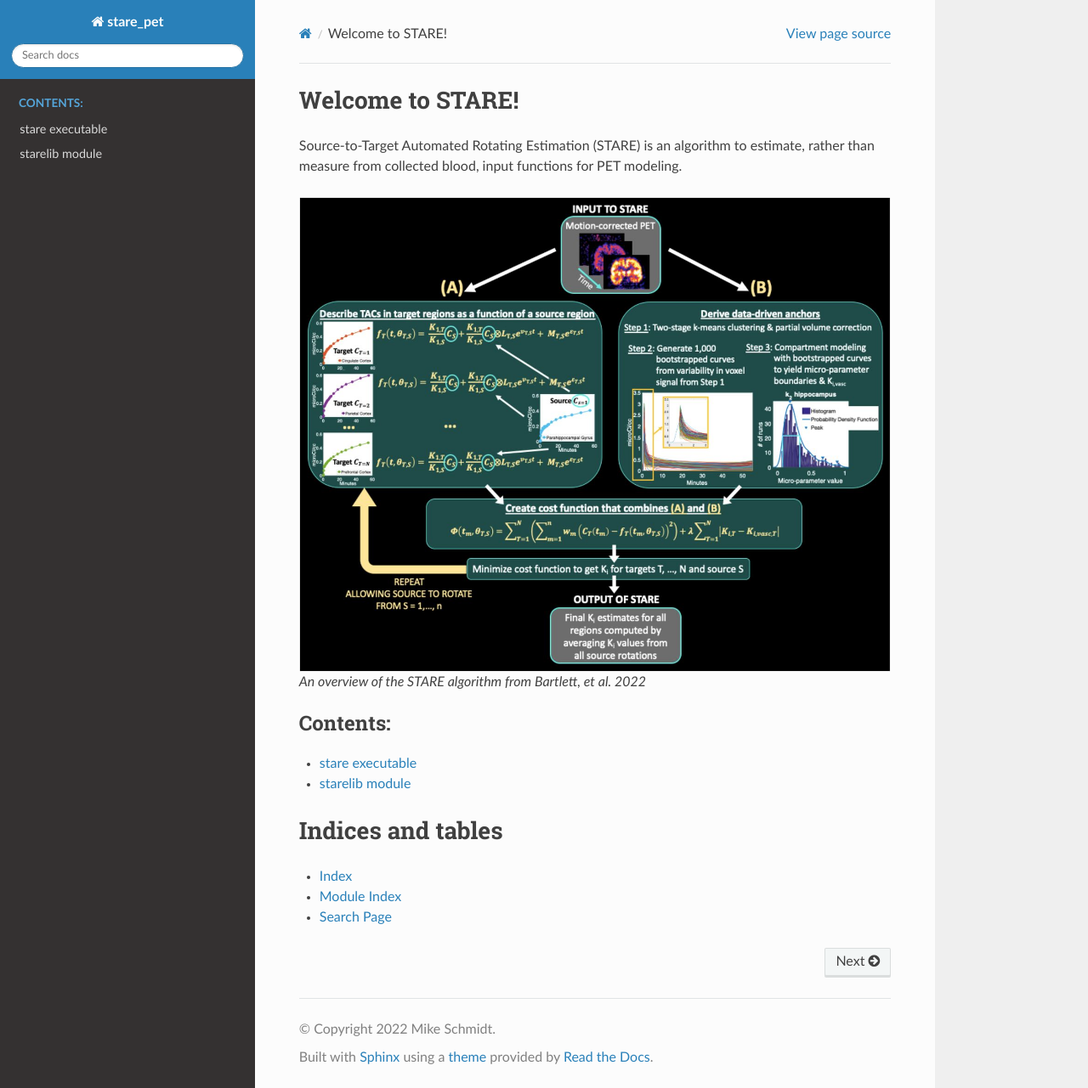
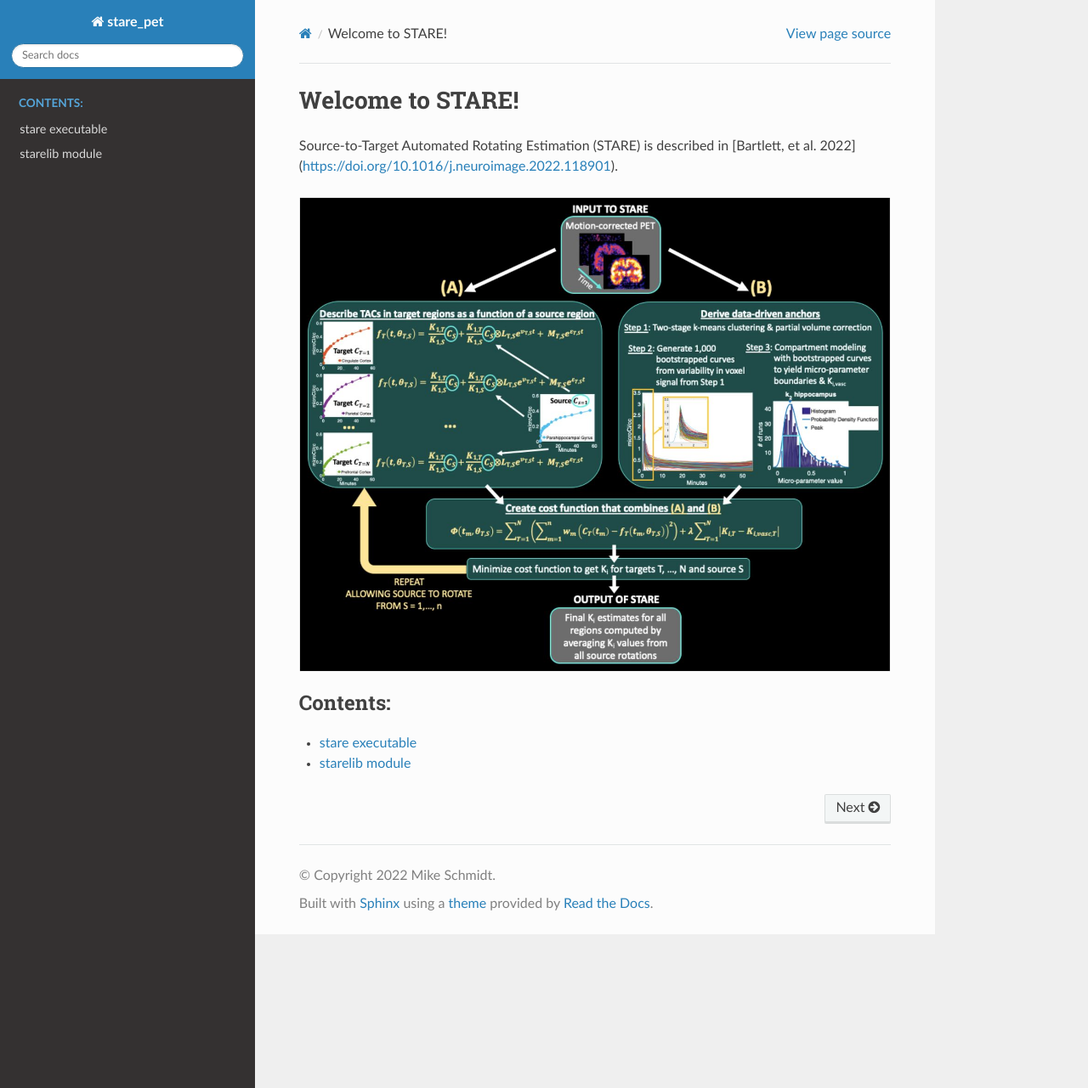
Before and after one commit to mfschmidt/stare_pet, a Sphinx documentation site: the page built from docs/index.rst, in a window 1280 px wide and 1281 px high. Shown: the whole window at 85% size. Built offline with Sphinx 7.4.7 and the Read the Docs theme 2.0.0, drawn with Linux system fonts in a browser that asks for light colours.

Commit message:
simplified

```diff
--- a/docs/index.rst
+++ b/docs/index.rst
@@ -7,14 +7,11 @@ Welcome to STARE!
 =================
 
 Source-to-Target Automated Rotating Estimation (STARE)
-is an algorithm to estimate, rather than measure from collected
-blood, input functions for PET modeling.
+is described in [Bartlett, et al. 2022](https://doi.org/10.1016/j.neuroimage.2022.118901).
 
 .. figure:: figures/bartlett_2022_stare_figure1.jpg
    :width: 1024
    :alt: Manuscript Figure 1
-
-   An overview of the STARE algorithm from Bartlett, et al. 2022
 
 
 .. toctree::
@@ -22,11 +19,3 @@ blood, input functions for PET modeling.
    :caption: Contents:
 
    autodoc
-
-
-Indices and tables
-==================
-
-* :ref:`genindex`
-* :ref:`modindex`
-* :ref:`search`
```
